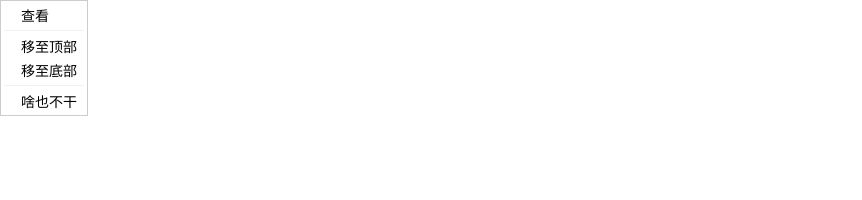
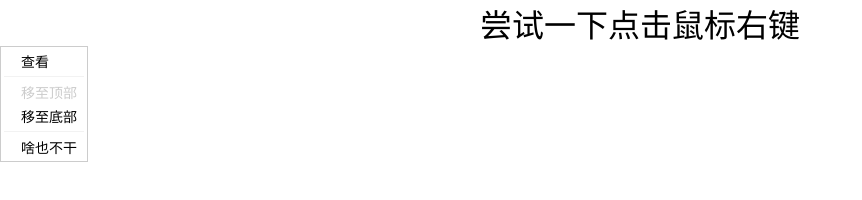
Before and after one commit to wencaizhang/wheels, a plain HTML site: page contextmenu.html in a window 1280 px wide. Shown: the whole page, without its empty margins (0-862 px from the left). Drawn offline with Linux system fonts and the light colour scheme.

Commit message:
add disabled feature

```diff
--- a/contextmenu.html
+++ b/contextmenu.html
@@ -6,7 +6,7 @@
   <meta charset="UTF-8">
   <meta name="viewport" content="width=device-width, initial-scale=1.0">
   <meta http-equiv="X-UA-Compatible" content="ie=edge">
-  <title>Document</title>
+  <title>自定义鼠标右键菜单</title>
   <style>
     /* reset */
     * {
@@ -15,6 +15,10 @@
     }
     li {
       list-style: none;
+    }
+    h1 {
+        text-align: center;
+        font-weight: 400;
     }
 
     /* reset */
@@ -29,11 +33,17 @@
     #contextmenu li {
       padding: 2px 10px 2px 20px;
     }
-    #contextmenu .divider {
+    #contextmenu li.divider {
       margin: 3px 3px;
       padding: 0;
       background-color: #f2f2f2;
       height: 1px;
+    }
+    #contextmenu li.disabled {
+      color: #ccc;
+    }
+    #contextmenu li.disabled:hover {
+      background-color: #fff;
     }
     #contextmenu li:hover {
       background-color: #eee;
@@ -42,7 +52,7 @@
 </head>
 
 <body>
-
+  <h1>尝试一下点击鼠标右键</h1>
   <script>
     var fn1 = function () {
       console.log('查看')
@@ -63,7 +73,8 @@
         divider: true
       }, {
         text: '移至顶部',
-        callback: fn2
+        callback: fn2,
+	disabled: true
       }, {
         text: '移至底部',
         callback: fn3,
@@ -78,8 +89,9 @@
     var menu;
     function renderUI(menuData) {
       var htmlArr = menuData.map(function (item, index) {
+	var className = item.disabled ? 'disabled' : '';
         var dividerHtml = '<li class="menu-item divider"></li>';
-        var optionHtml = '<li class="menu-item" data-key="' + index + '">' + item.text + '</li>';
+        var optionHtml = '<li class="menu-item ' + className  + '" data-key="' + index + '">' + item.text + '</li>';
         return item.divider ? optionHtml + dividerHtml : optionHtml;
       });
       var html = htmlArr.join('');
```
